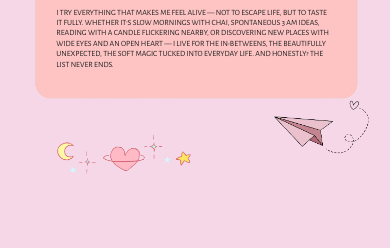
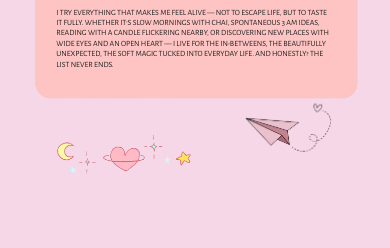
Before and after one commit to hiyaamalik/The-Real-Hiyaa-Malik, a React (Vite) app: page / in a window 390 px wide. Shown: the part 1356-1604 px from the top of the page. Built offline with nearby package versions, Linux system fonts and the light colour scheme; the HTML template or start-up script is replaced by a standard one.

Commit message:
Mob Fixes

```diff
--- a/src/styles/About.css
+++ b/src/styles/About.css
@@ -171,10 +171,10 @@
     }
 
     .airplane {
-        width: 48%;
-        max-width: 100px;
+        width: 45%;
+        max-width: 90px;
         top: -50%;
-        left: -1cm;
+        left: -2cm;
         right: auto;
     }
 }
```
